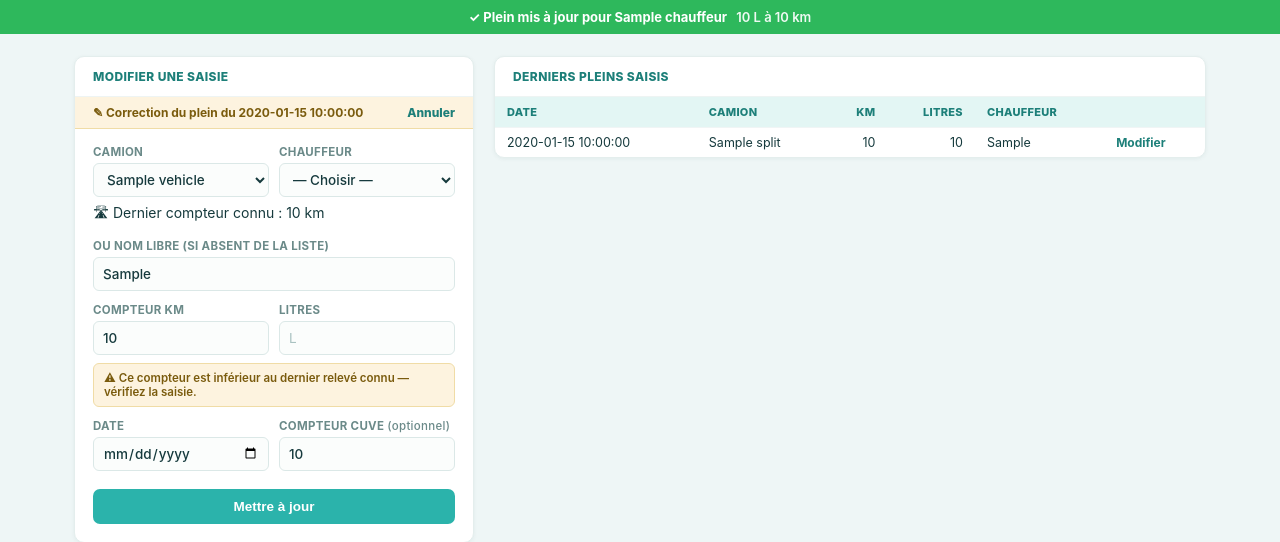
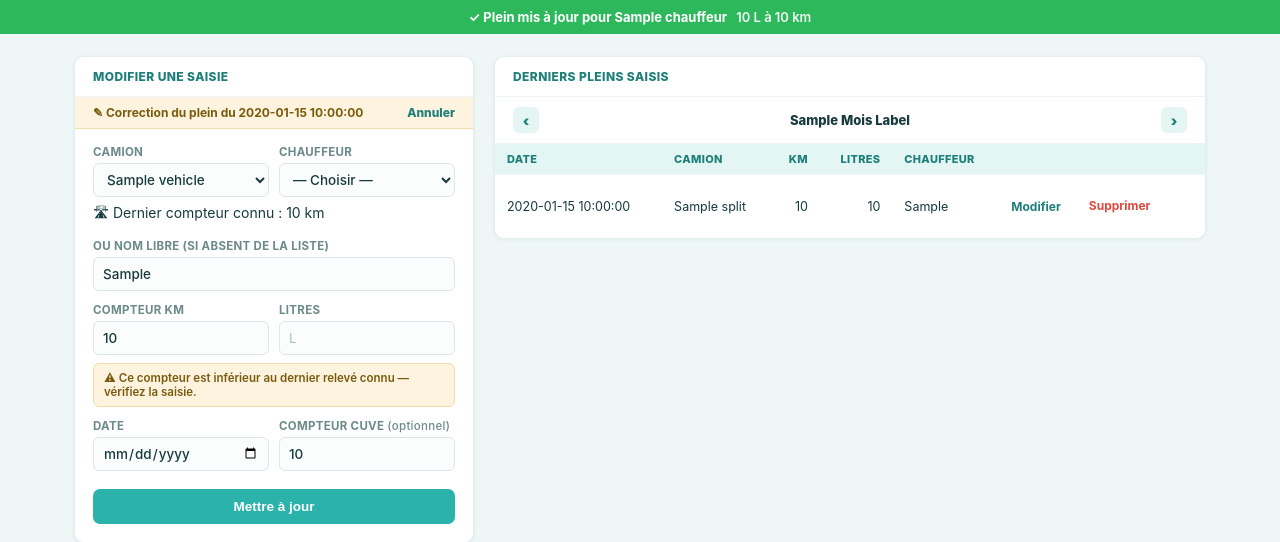
Before and after one commit to xavfevre/ocr-pesee-webhook, a Flask app: template protec_planning/templates/plein_manuel.html in a window 1280 px wide. Shown: the part 48-590 px from the top of the page. Run offline with Flask 3, Linux system fonts and the light colour scheme; the template is opened without the code that fills it: most values are stand-ins (such as "Sample title", 1, 10 or a date in 2020).

Commit message:
Saisie plein secrétariat : navigation mois par mois + suppression des doublons (#76)
* Ajoute une navigation mois par mois sur l'historique des pleins

La saisie manuelle (/plein-manuel) filtre désormais l'historique par
mois (défaut : mois en cours) avec des flèches précédent/suivant,
au lieu d'une liste brute des 15 derniers pleins tous mois confondus.

* Permet de supprimer une saisie de plein en doublon (secrétariat)

Bouton "Supprimer" avec confirmation sur chaque ligne de l'historique
de /plein-manuel, pour retirer un relevé odomètre saisi par erreur
ou en double.

---------

Co-authored-by: Claude <noreply@anthropic.com>

```diff
--- a/protec_planning/app.py
+++ b/protec_planning/app.py
@@ -882,6 +882,13 @@ def plein():
                            vehicles=vehicles, today=date.today().isoformat(),
                            last_cuve=_last_cuve(uid, models), result=result, error=error)
 
+def _shift_month(mois, delta):
+    y, mo = int(mois[:4]), int(mois[5:7])
+    mo += delta
+    y += (mo - 1) // 12
+    mo = (mo - 1) % 12 + 1
+    return f"{y:04d}-{mo:02d}"
+
 # ─── SAISIE MANUELLE (admin/secrétariat) ─────────────────────────────────────
 # Backup de /plein pour Manon : si un chauffeur n'a pas pu saisir son plein
 # depuis son téléphone, la secrétaire peut le faire ici pour n'importe quel
@@ -928,13 +935,32 @@ def plein_manuel():
     vehicles = x(models, uid, "fleet.vehicle", "search_read",
                  [["active", "=", True]], fields=["id", "name", "odometer"],
                  order="name asc")
+
+    mois = request.args.get("mois") or date.today().strftime("%Y-%m")
+    d1, d2 = _ebp_month_range(mois)
     historique = x(models, uid, "fleet.vehicle.odometer", "search_read",
-                   [["x_litres", ">", 0]], fields=["date", "vehicle_id", "value", "x_litres", "x_chauffeur"],
-                   order="id desc", limit=15)
+                   [["x_litres", ">", 0], ["date", ">=", d1], ["date", "<=", d2]],
+                   fields=["date", "vehicle_id", "value", "x_litres", "x_chauffeur"],
+                   order="date desc, id desc")
+    mois_label = f"{MOIS_FR[int(mois[5:7]) - 1].capitalize()} {mois[:4]}"
+
     return render_template("plein_manuel.html", token=SECRET, vehicles=vehicles,
                            employees=employees, today=date.today().isoformat(),
                            last_cuve=_last_cuve(uid, models), historique=historique,
+                           mois=mois, mois_label=mois_label, mois_prev=_shift_month(mois, -1),
+                           mois_next=_shift_month(mois, 1),
                            edit_rec=edit_rec, result=result, error=error)
+
+@bp.route("/plein-manuel/supprimer", methods=["POST"])
+def plein_manuel_supprimer():
+    if not SECRET or request.args.get("token") != SECRET:
+        abort(403)
+    uid, models = odoo_connect()
+    rec_id = request.form.get("id", type=int)
+    if rec_id:
+        x(models, uid, "fleet.vehicle.odometer", "unlink", [rec_id])
+    mois = request.form.get("mois") or date.today().strftime("%Y-%m")
+    return redirect(url_for(".plein_manuel", token=SECRET, mois=mois))
 
 # ─── PWA : hors connexion pour les chauffeurs ────────────────────────────────
 SW_JS = """
--- a/protec_planning/templates/plein_manuel.html
+++ b/protec_planning/templates/plein_manuel.html
@@ -67,6 +67,18 @@
     .edit-note a { color: var(--cy-dk); text-decoration: none; font-weight: 800; }
     .link-edit { color: var(--cy-dk); text-decoration: none; font-weight: 700; font-size: 12px; }
     .link-edit:hover { text-decoration: underline; }
+    .link-del { color: var(--red); background: none; border: none; cursor: pointer;
+                font-weight: 700; font-size: 12px; font-family: inherit; padding: 0; }
+    .link-del:hover { text-decoration: underline; }
+    .row-actions { display: flex; gap: 10px; align-items: center; }
+
+    .mois-nav { display: flex; align-items: center; justify-content: space-between; gap: 10px;
+                padding: 10px 18px; border-bottom: 1px solid #eef4f3; }
+    .mois-nav a { display: flex; align-items: center; justify-content: center; width: 26px; height: 26px;
+                  border-radius: 6px; background: var(--cy-lt); color: var(--cy-dk); text-decoration: none;
+                  font-weight: 900; font-size: 14px; }
+    .mois-nav a:hover { background: var(--cy); color: #fff; }
+    .mois-nav .lbl { font-size: 13px; font-weight: 800; color: var(--text); text-transform: capitalize; }
   </style>
 </head>
 <body>
@@ -87,9 +99,9 @@
     <div class="card-h">{{ "Modifier une saisie" if edit_rec else "Nouvelle saisie" }}</div>
     {% if edit_rec %}
     <div class="edit-note">✎ Correction du plein du {{ edit_rec.date }}
-      <a href="{{ BASE }}/plein-manuel?token={{ token }}">Annuler</a></div>
+      <a href="{{ BASE }}/plein-manuel?token={{ token }}&mois={{ mois }}">Annuler</a></div>
     {% endif %}
-    <form method="POST" action="{{ BASE }}/plein-manuel?token={{ token }}" id="pform">
+    <form method="POST" action="{{ BASE }}/plein-manuel?token={{ token }}&mois={{ mois }}" id="pform">
       {% if edit_rec %}<input type="hidden" name="edit_id" value="{{ edit_rec.id }}"/>{% endif %}
 
       <div class="row2">
@@ -160,6 +172,11 @@
 
   <div class="card">
     <div class="card-h">Derniers pleins saisis</div>
+    <div class="mois-nav">
+      <a href="{{ BASE }}/plein-manuel?token={{ token }}&mois={{ mois_prev }}">‹</a>
+      <span class="lbl">{{ mois_label }}</span>
+      <a href="{{ BASE }}/plein-manuel?token={{ token }}&mois={{ mois_next }}">›</a>
+    </div>
     {% if historique %}
     <div class="hist-body">
       <table>
@@ -172,14 +189,25 @@
           <td class="num">{{ "{:,}".format(h.value|int).replace(',', ' ') }}</td>
           <td class="num">{{ "%g"|format(h.x_litres) }}</td>
           <td>{{ h.x_chauffeur or '' }}</td>
-          <td><a class="link-edit" href="{{ BASE }}/plein-manuel?token={{ token }}&edit={{ h.id }}">Modifier</a></td>
+          <td>
+            <div class="row-actions">
+              <a class="link-edit" href="{{ BASE }}/plein-manuel?token={{ token }}&mois={{ mois }}&edit={{ h.id }}">Modifier</a>
+              <form method="POST" action="{{ BASE }}/plein-manuel/supprimer?token={{ token }}"
+                    class="del-form"
+                    data-msg="Supprimer ce plein du {{ h.date }} ({{ '%g'|format(h.x_litres) }} L) ?">
+                <input type="hidden" name="id" value="{{ h.id }}"/>
+                <input type="hidden" name="mois" value="{{ mois }}"/>
+                <button type="submit" class="link-del">Supprimer</button>
+              </form>
+            </div>
+          </td>
         </tr>
         {% endfor %}
         </tbody>
       </table>
     </div>
     {% else %}
-    <div class="empty">Aucun plein enregistré.</div>
+    <div class="empty">Aucun plein enregistré pour {{ mois_label|lower }}.</div>
     {% endif %}
   </div>
 </div>
@@ -208,6 +236,11 @@ document.getElementById('pform').addEventListener('submit', function () {
   btn.disabled = true;
   btn.textContent = 'Enregistrement…';
 });
+document.querySelectorAll('.del-form').forEach(function (f) {
+  f.addEventListener('submit', function (e) {
+    if (!confirm(f.dataset.msg)) e.preventDefault();
+  });
+});
 {% if edit_rec %}onVeh();{% endif %}
 </script>
 </body>
```
